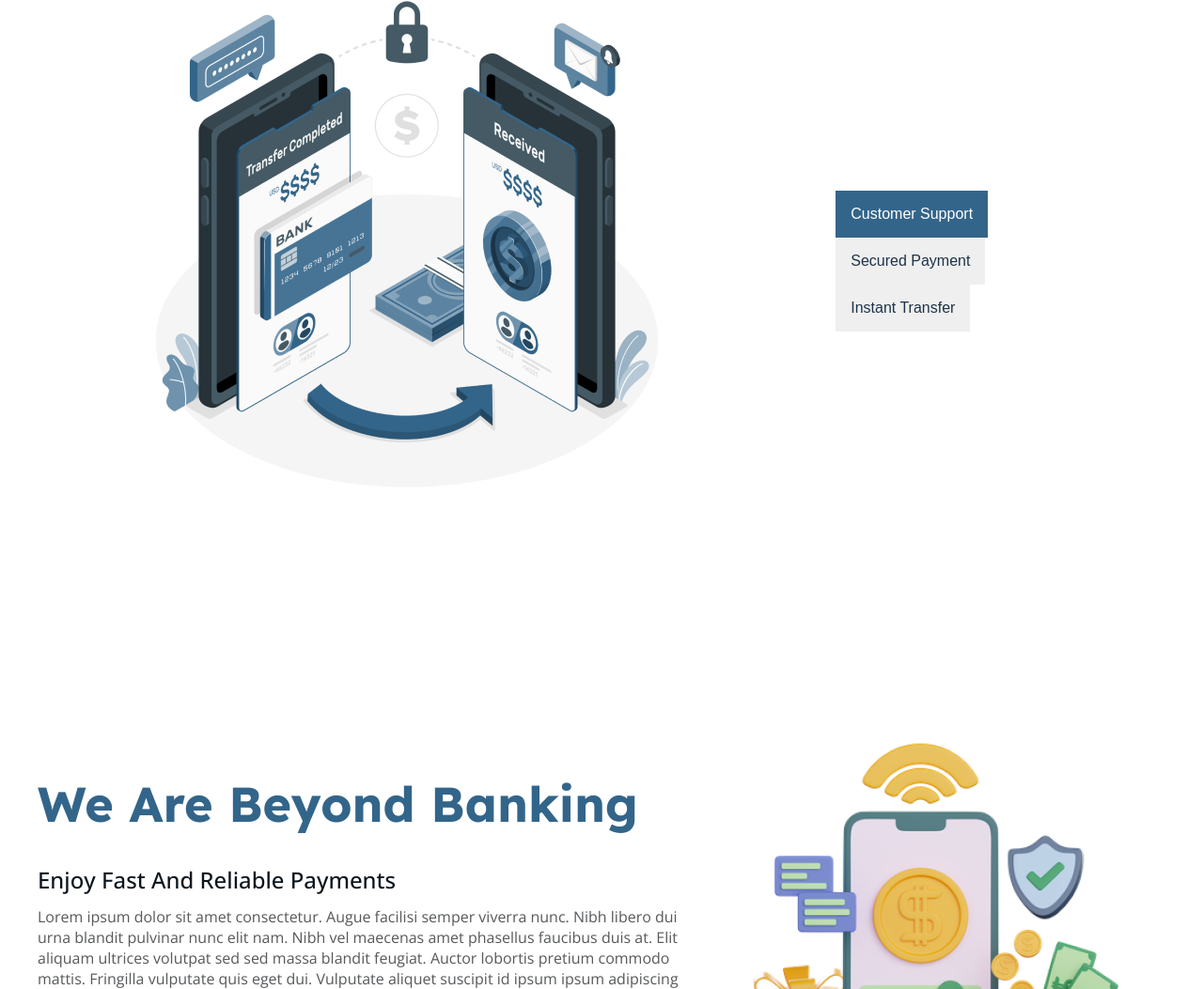
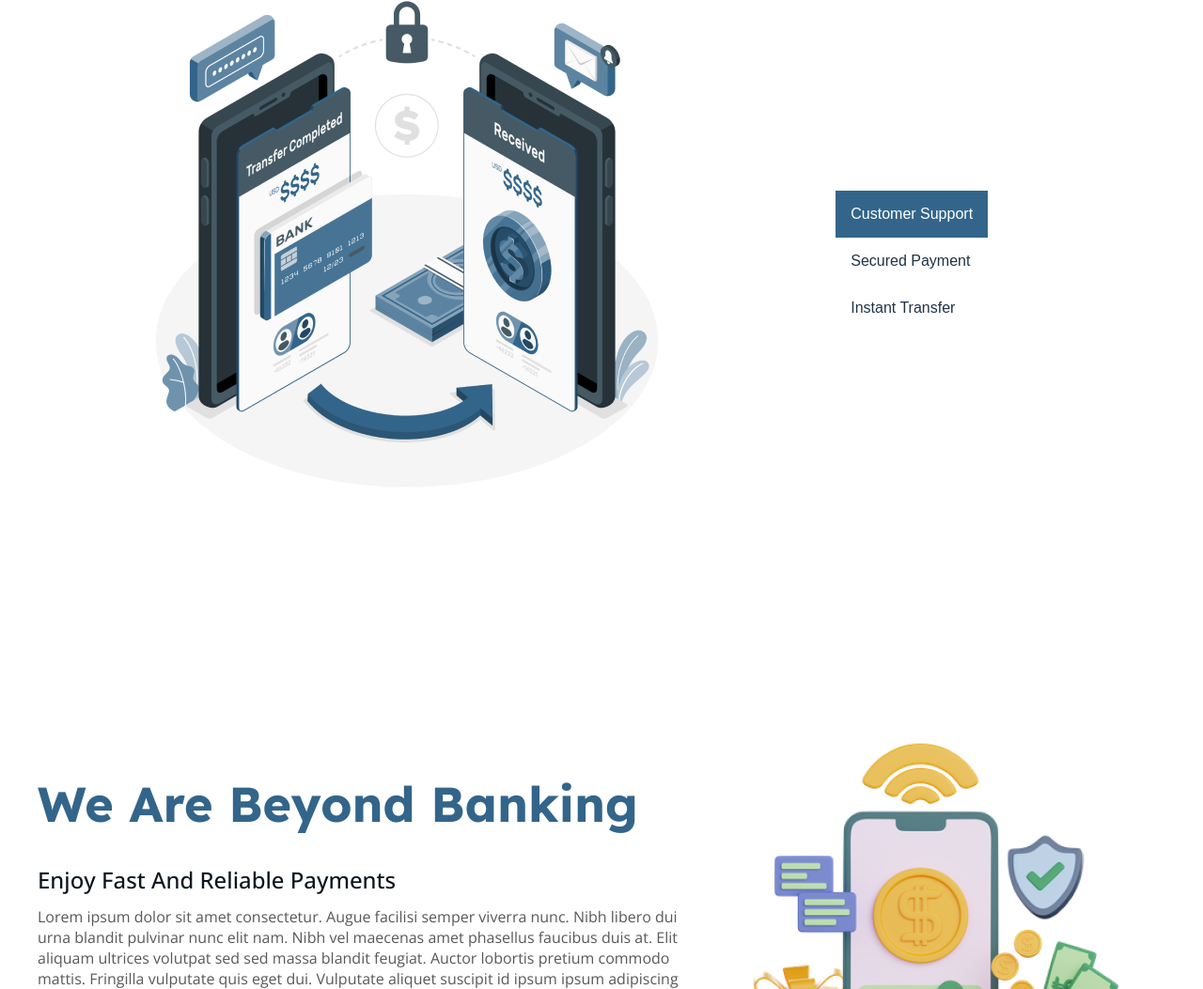
Before and after one commit to ola3103/obank-landing-page, a plain HTML site: page index.html in a window 1280 px wide. Shown: the part 3594-4647 px from the top of the page at 94% size. Drawn offline with nearby package versions, Linux system fonts and the light colour scheme.

Commit message:
button adjusted

```diff
--- a/styles.css
+++ b/styles.css
@@ -884,7 +884,7 @@ CTA 3
 .cta--3-btn {
   padding: 1rem;
   font-size: 1rem;
-  background: --;
+  background: transparent;
   border: none;
   cursor: pointer;
   color: var(--second-color--);
```
